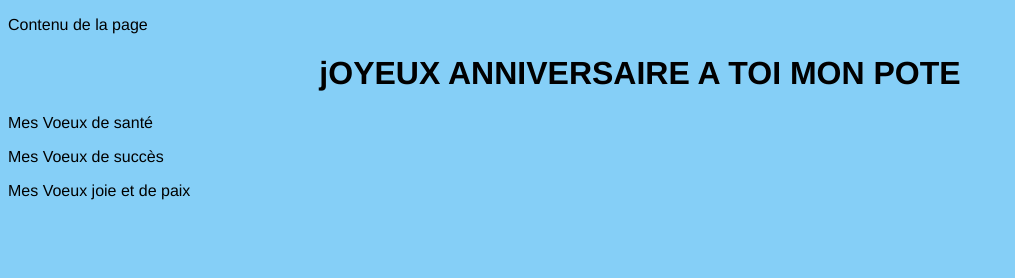
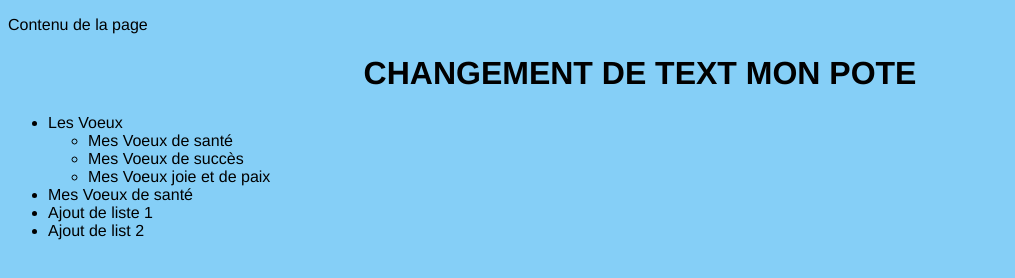
Before and after one commit to YouanTechno/Webtest, a plain HTML site: page index.html in a window 1280 px wide. Shown: the whole page, without its empty margins (0-1015 px from the left). Drawn offline with nearby package versions, Linux system fonts and the light colour scheme.

Commit message:
modification du titre et liste

```diff
--- a/index.html
+++ b/index.html
@@ -13,10 +13,21 @@
         <!-- votre propre fichier dans le dossier de votre projet -->
         <script src="js/monjs.js"></script>
 
-        <h1>jOYEUX ANNIVERSAIRE A TOI MON POTE</h1>
-        <p>Mes Voeux de santé</p>
-        <p>Mes Voeux de succès</p>
-        <p>Mes Voeux joie et de paix </p>
+        <h1>CHANGEMENT DE TEXT MON POTE</h1>
+
+        <ul>
+            <li>Les Voeux
+                <ul>
+                    <li>Mes Voeux de santé</li>
+                    <li>Mes Voeux de succès</li>
+                    <li>Mes Voeux joie et de paix </li>
+                </ul>
+            </li>
+            <li>Mes Voeux de santé</li>
+
+            <li>Ajout de liste 1</li>
+            <li>Ajout de list 2</li>
+        </ul>
 
     </body>
 
```
